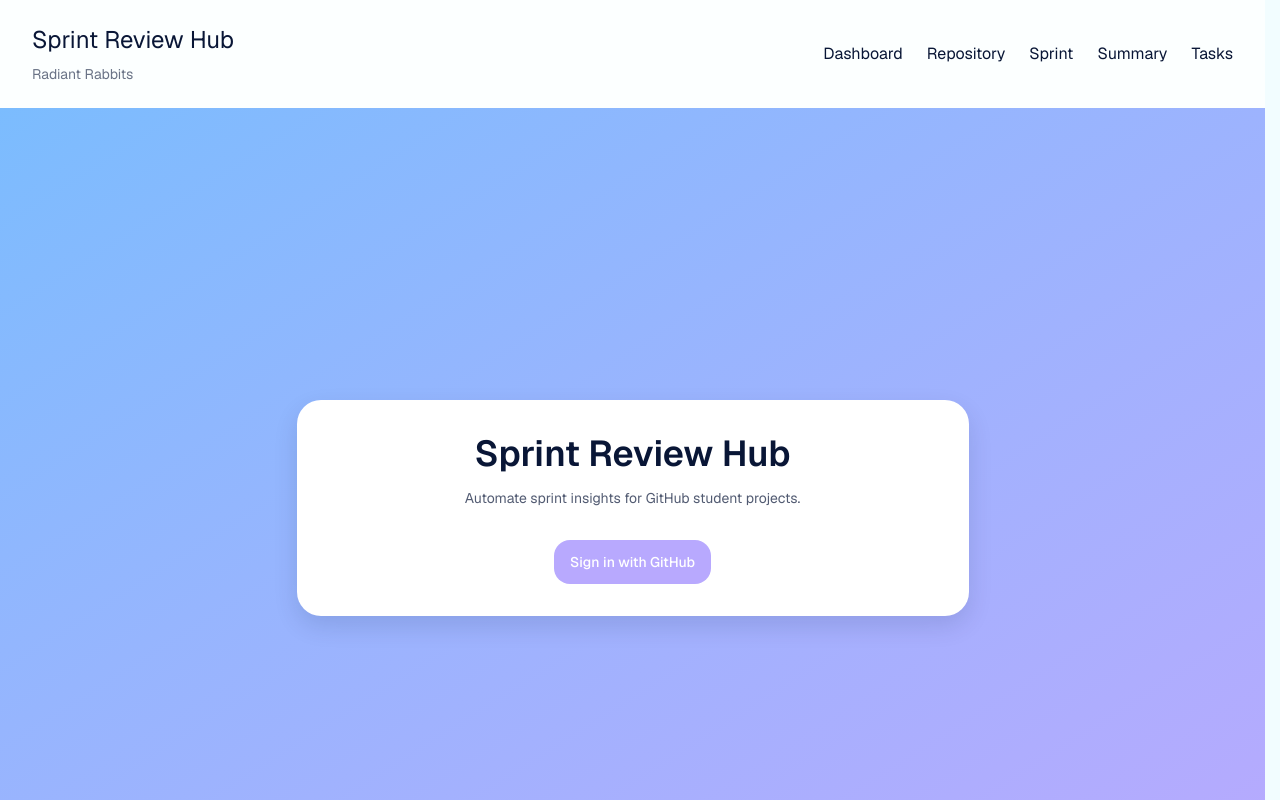
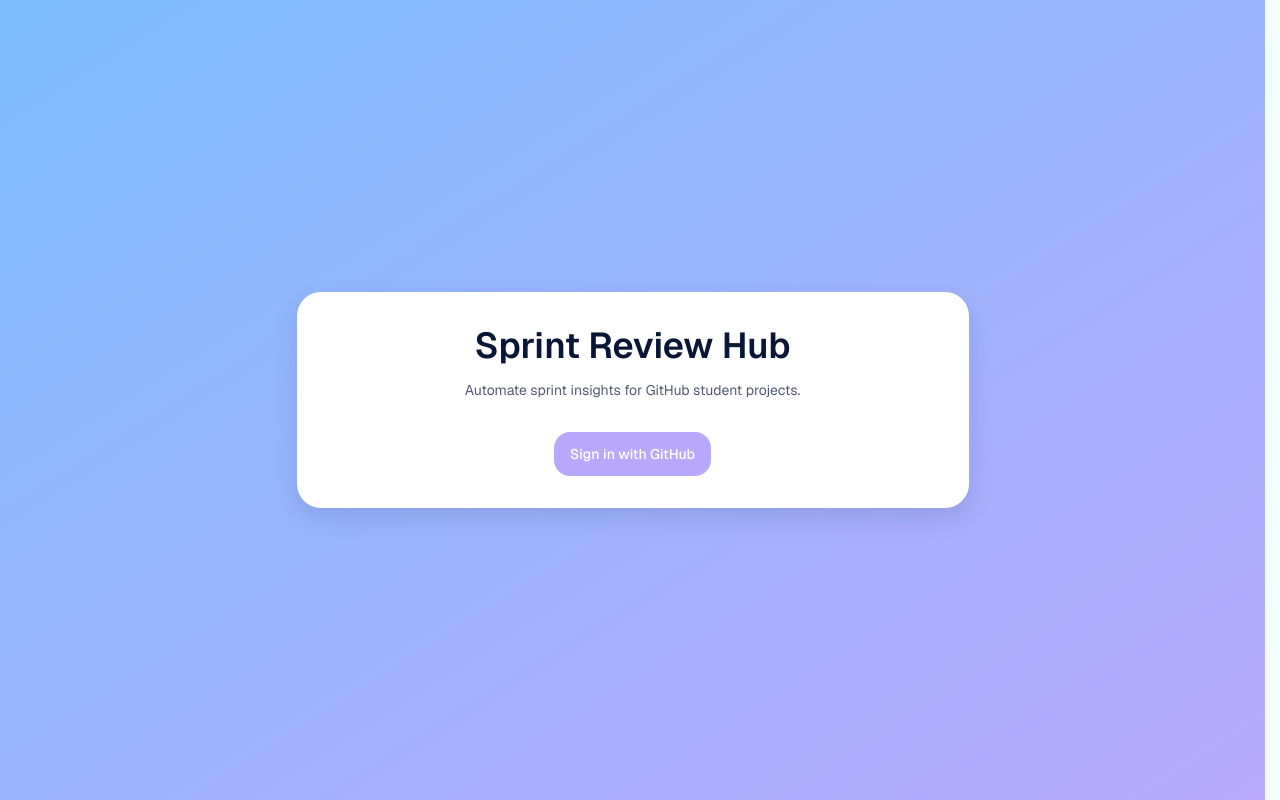
Before and after one commit to UOA-CS732-S1-2026/group-project-radiant-rabbits, a Next.js app: page / in a window 1280 px wide. Shown: the top 800 px of the page. Built offline with nearby package versions, Linux system fonts and the light colour scheme.

Commit message:
fixed project structure so that login page doesnt include nav

```diff
--- /dev/null
+++ b/src/app/(auth)/layout.tsx
@@ -0,0 +1,7 @@
+export default function AuthLayout({
+  children,
+}: Readonly<{
+  children: React.ReactNode;
+}>) {
+  return <>{children}</>;
+}
--- a/src/app/page.tsx
+++ b/src/app/(auth)/page.tsx
@@ -13,10 +13,8 @@ export default function LoginPage() {
           </p>
         </header>
 
-        <div className="mt-xl">
-          <div className="mt-xl flex justify-center">
-            <Button>Sign in with GitHub</Button>
-          </div>
+        <div className="mt-xl flex justify-center">
+          <Button>Sign in with GitHub</Button>
         </div>
       </section>
     </main>
--- /dev/null
+++ b/src/app/(main)/layout.tsx
@@ -0,0 +1,16 @@
+import Footer from "@/components/ui/Footer";
+import TopNav from "@/components/ui/TopNav";
+
+export default function MainLayout({
+  children,
+}: Readonly<{
+  children: React.ReactNode;
+}>) {
+  return (
+    <>
+      <TopNav />
+      {children}
+      <Footer />
+    </>
+  );
+}
--- a/src/app/layout.tsx
+++ b/src/app/layout.tsx
@@ -1,8 +1,6 @@
 import type { Metadata } from "next";
 import { Geist, Geist_Mono } from "next/font/google";
 import "./globals.css";
-import Footer from "@/components/ui/Footer";
-import TopNav from "@/components/ui/TopNav";
 
 const geistSans = Geist({
   variable: "--font-geist-sans",
@@ -29,9 +27,7 @@ export default function RootLayout({
       <body
         className={`${geistSans.variable} ${geistMono.variable} bg-brand-background font-sans text-brand-dark`}
       >
-        <TopNav />
         {children}
-        <Footer />
       </body>
     </html>
   );
--- a/src/components/ui/TopNav.tsx
+++ b/src/components/ui/TopNav.tsx
@@ -3,57 +3,48 @@
 import Link from "next/link";
 import { usePathname } from "next/navigation";
 
+const navItems = [
+  { href: "/dashboard", label: "Dashboard" },
+  { href: "/group", label: "Group" },
+  { href: "/repository", label: "Repository" },
+  { href: "/sprint", label: "Sprint" },
+  { href: "/summary", label: "Summary" },
+  { href: "/tasks", label: "Tasks" },
+];
+
 export default function TopNav() {
   const pathname = usePathname();
-
-  const isActive = (href: string) => pathname === href;
-
-  const linkBase =
-    "text-body-md text-brand-dark transition hover:text-brand-accent";
-  const activeLink =
-    "border-b-2 border-brand-accent pb-xs font-semibold text-brand-accent";
 
   return (
     <nav className="w-full bg-brand-surface/80 shadow-md">
       <div className="mx-auto flex w-full max-w-container items-center justify-between px-xl py-lg">
         <div className="shrink-0">
-          <p className="text-h3 text-brand-dark">Sprint Review Hub</p>
+          <p className="text-h3 font-semibold text-brand-dark">
+            Sprint Review Hub
+          </p>
           <p className="mt-xs text-body-sm text-brand-dark/60">
             Radiant Rabbits
           </p>
         </div>
 
         <div className="flex items-center gap-lg">
-          <Link
-            href="/dashboard"
-            className={isActive("/dashboard") ? activeLink : linkBase}
-          >
-            Dashboard
-          </Link>
-          <Link
-            href="/repository"
-            className={isActive("/repository") ? activeLink : linkBase}
-          >
-            Repository
-          </Link>
-          <Link
-            href="/sprint"
-            className={isActive("/sprint") ? activeLink : linkBase}
-          >
-            Sprint
-          </Link>
-          <Link
-            href="/summary"
-            className={isActive("/summary") ? activeLink : linkBase}
-          >
-            Summary
-          </Link>
-          <Link
-            href="/tasks"
-            className={isActive("/tasks") ? activeLink : linkBase}
-          >
-            Tasks
-          </Link>
+          {navItems.map((item) => {
+            const isActive = pathname === item.href;
+
+            return (
+              <Link
+                key={item.href}
+                href={item.href}
+                className={
+                  isActive
+                    ? "border-b-2 border-brand-accent pb-xs text-body-md font-semibold text-brand-accent"
+                    : "text-body-md text-brand-dark transition hover:text-brand-accent"
+                }
+              >
+                {item.label}
+              </Link>
+            );
+          })}
         </div>
       </div>
     </nav>
```
Also changed, not shown: src/app/(main)/dashboard/page.tsx (renamed from src/app/dashboard/page.tsx), src/app/(main)/group/page.tsx (renamed from src/app/group/page.tsx), src/app/(main)/repository/page.tsx (renamed from src/app/repository/page.tsx), src/app/(main)/sprint/page.tsx (renamed from src/app/sprint/page.tsx), src/app/(main)/summary/page.tsx (renamed from src/app/summary/page.tsx), src/app/(main)/tasks/page.tsx (renamed from src/app/tasks/page.tsx).
